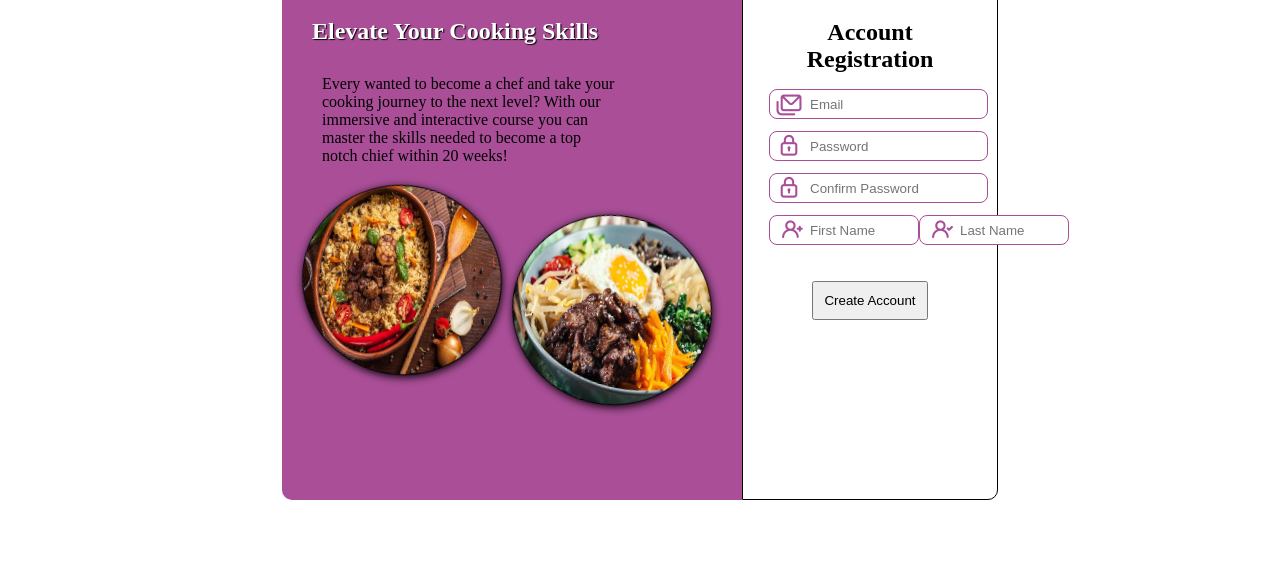
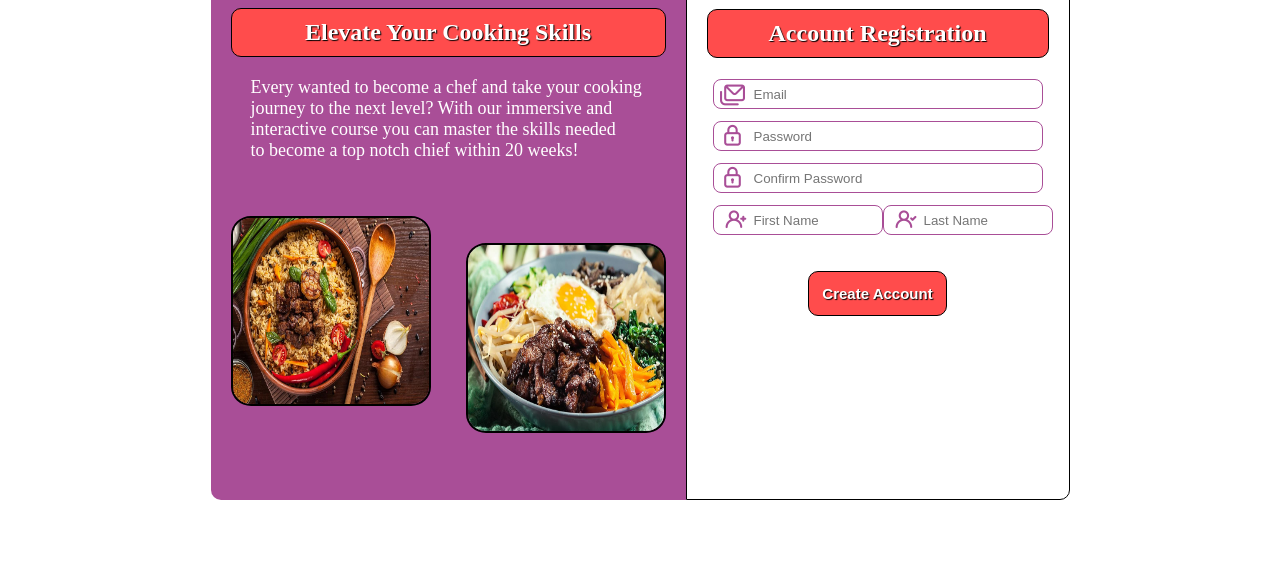
Before and after one commit to WebitectTech/Sweet-Berries, a plain HTML site: page Registration.html in a window 1280 px wide. Shown: the part 216-800 px from the top of the page. Drawn offline with nearby package versions, Linux system fonts and the light colour scheme.

Commit message:
Finshed cleaning up the code

```diff
--- a/Registration.html
+++ b/Registration.html
@@ -10,17 +10,15 @@
 </head>
 <body>
     <header>
-        <img src="./assets/logo.png" alt="#">
+        <img class="logo" src="./assets/logo.png" alt="#">
     </header>
     <main>
         <div class="container-left">
             <h2>Elevate Your Cooking Skills</h2>
-            <p>Every wanted to become a chef and take your<br>
-                cooking journey to the next level? With our<br>
-                immersive and interactive course you can<br>
-                master the skills needed to become a top<br>
-                notch chief within 20 weeks!
-
+            <p>Every wanted to become a chef and take your cooking<br>
+                journey to the next level? With our immersive and<br>
+                interactive course you can master the skills needed<br>
+                to become a top notch chief within 20 weeks!
             </p>
             <div class="image-container">
                 <img class="image-one" width="200px" src="./assets/meal1.jpg" alt="Meal One">
--- a/regStyle.css
+++ b/regStyle.css
@@ -17,7 +17,12 @@ main {
     display: flex;
     justify-content: center;
     height: 32rem;
+    margin-bottom: 40px;
 }
+
+/**
+* ! Left Side Of Container
+**/
 
 .container-left {
     border-top-left-radius: 10px;
@@ -27,35 +32,59 @@ main {
 }
 
 .container-left h2 {
+    background-color: var(--color-primary);
     padding: 10px;
     color: white;
     text-shadow: 1px 1px 1px black;
+    border-radius: 10px;
+    border: 1px solid black;
+    text-align: center;
 }
 
 .container-left p {
     padding: 20px;
+    color: white;
+    font-size: 18px;
 }
 
 .image-container {
     display: flex;
+    padding-top: 35px;
 }
 
 .image-one, .image-two {
-    border: 1px solid black;
-    border-radius: 50%;
+    border: 2px solid black;
+    border-radius: 10%;
     height: 190px;
-    filter: drop-shadow(1px 2px 4px black);
-    transform: rotate(10deg);
+    cursor: pointer;
+    transition: ease-in-out .3s;
 }
 
 .image-two {
     position: relative;
-    margin: 10px;
-    top: 20px;
+    margin-left: 35px;
+    top: 27px;
 }
 
+.image-two:hover {
+    position: relative;
+    width: 160px;
+    height: 150px;
+    top: 20px;
+    transition: ease-in-out .3s;
+}
 
+.image-one:hover {
+    position: relative;
+    width: 160px;
+    height: 150px;
+    top: 20px;
+    transition: ease-in-out .3s;
+}
 
+/**
+* ! Right Side Of Container
+**/
 
 .container-right {
     border-top-right-radius: 10px;
@@ -63,11 +92,18 @@ main {
     border: 1px solid black;
     text-align: center;
     padding: 20px;
-    width: 20%;
+    width: 30%;
 }
 
 .container-right h2 {
+    background-color: var(--color-primary);
     padding: 10px;
+    margin-bottom: 15px;
+    color: white;
+    text-shadow: 1px 1px 1px black;
+    border-radius: 10px;
+    border: 1px solid black;
+    text-align: center;
 }
 
 .container-right i {
@@ -127,11 +163,19 @@ main {
 }
 
 .container-right .account-name input {
-    width: 150px;
+    width: 170px;
     padding-left: 40px;
 }
 
 .container-right button {
     margin: 30px;
-    padding: 10px;
+    padding: 13px;
+    color: white;
+    cursor: pointer;
+    text-shadow: 1px 1px 1px black;
+    background-color: var(--color-primary);
+    border: 1px solid black;
+    font-size: 15px;
+    font-weight: bold;
+    border-radius: 10px;
 }
--- a/style.css
+++ b/style.css
@@ -18,17 +18,25 @@ body {
   font-family: var(--text-font);
 }
 
+/**
+* ! Start of header
+**/
+
 header {
   display: flex;
   align-items: center;
   justify-content: space-between;
 }
 
-header img {
-  height: 160px;
+header.burger {
+  display: none;
 }
 
-.nav-container {
+header #menuchk {
+  display: none;
+}
+
+header .nav-container {
   display: flex;
   align-items: center;
   padding: 75px;
@@ -36,15 +44,7 @@ header img {
   font-size: 22px;
 }
 
-#menuchk {
-  display: none;
-}
-
-.burger {
-  display: none;
-}
-
-.nav-container button {
+header .nav-container button {
   padding: 10px;
   border: none;
   border-radius: 50px;
@@ -54,11 +54,15 @@ header img {
   font-weight: bold;
 }
 
-.nav-container button a {
+header.nav-container button a {
   color: white;
 }
 
-.uil {
+/**
+* ! Start of Content Section
+**/
+
+.burger {
   display: none;
 }
 
@@ -66,39 +70,33 @@ a {
   color: var(--color-primary);
 }
 
-.content-container {
+article {
   display: flex;
   justify-content: space-around;
   align-items: center;
 }
 
-.cake-img {
-  position: absolute;
-  padding-bottom: 18.5rem;
-  height: 23rem;
-}
-
-.content h1 {
+article .content h1 {
   padding-bottom: 15px;
   font-size: 2.5rem;
 }
 
-.content p {
+article .content p {
   font-size: 1rem;
   color: var(--text-gray);
 }
 
-.content-container img {
+article img {
   width: 55%;
   height: 350px;
   border-radius: 35px;
 }
 
-.card-gradient-mobile {
-  display: none;
-}
+/**
+* ! Start of Main Section
+**/
 
-.card-container {
+main {
   display: grid;
   justify-items: center;
   align-items: center;
@@ -107,7 +105,7 @@ a {
   gap: 15px;
 }
 
-.card {
+main .card {
   display: flex;
   flex-direction: column;
   background: #FFFFFF;
@@ -122,12 +120,22 @@ a {
   height: 250px;
 }
 
-.card a {
+main .card a {
   padding-top: 20px;
   font-weight: bold;
 }
 
-.card-gradient {
+main .cake-img {
+  position: absolute;
+  padding-bottom: 18.5rem;
+  height: 23rem;
+}
+
+main .card-gradient-mobile {
+  display: none;
+}
+
+main .card-gradient {
   display: flex;
   flex-wrap: wrap;
   background: linear-gradient(var(--color-primary), var(--color-secondary));
@@ -140,6 +148,10 @@ a {
   width: 275px;
   height: 250px;
 }
+
+/**
+* ! Start Of Footer Section
+**/
 
 footer {
   background: var(--color-primary);
@@ -154,30 +166,33 @@ footer p {
   font-size: 1.2rem;
 }
 
-/* MEDIA QUERIES */
+/**
+* ! Start Of Media Queries
+**/
+
 @media screen and (max-width: 768px) {
-  .content-container {
+  article {
     display: flex;
     flex-direction: column;
   }
 
-  .content p {
+  article .content p {
     justify-content: flex-start;
   }
 
-  .content-container img {
+  article img {
     width: 75%;
     height: 250px;
     margin-top: 55px;
   }
 
-  .card-container {
+  main {
     display: grid;
     justify-items: center;
     align-items: center;
     grid-template-columns: 1fr 1fr;
+    gap: 15px;
     padding-top: 100px;
-    gap: 15px;
   }
 
   footer {
@@ -186,11 +201,11 @@ footer p {
 }
 
 @media screen and (max-width: 670px) {
-  .nav-container {
+  header .nav-container {
     display: none;
   }
 
-  .burger {
+  header .burger {
     display: block;
     padding-right: 35px;
     padding-bottom: 20px;
@@ -198,7 +213,7 @@ footer p {
     color: var(--color-primary);
   }
 
-  #menuchk:checked + nav{
+  header #menuchk:checked + nav{
     display: flex;
     flex-direction: column;
     width: 100%;
@@ -209,28 +224,28 @@ footer p {
   }
 
 
-  .content-container {
+  article {
     display: flex;
     justify-content: center;
     padding-top: 50px;
   }
 
-  .content h1{
+  article .content h1{
     font-size: 2rem;
   }
 
-  .content-container img {
+  article img {
     width: 85%;
   }
 
-  .card-container {
+  main {
     display: flex;
     flex-direction: column;
     grid-template-columns: 1fr;
     padding-top: 100px;
   }
 
-  .card-gradient {
+  main .card-gradient {
     display: flex;
     flex-wrap: wrap;
     order: -1;
```
Also changed, not shown: index.html (+7 -9 lines).
